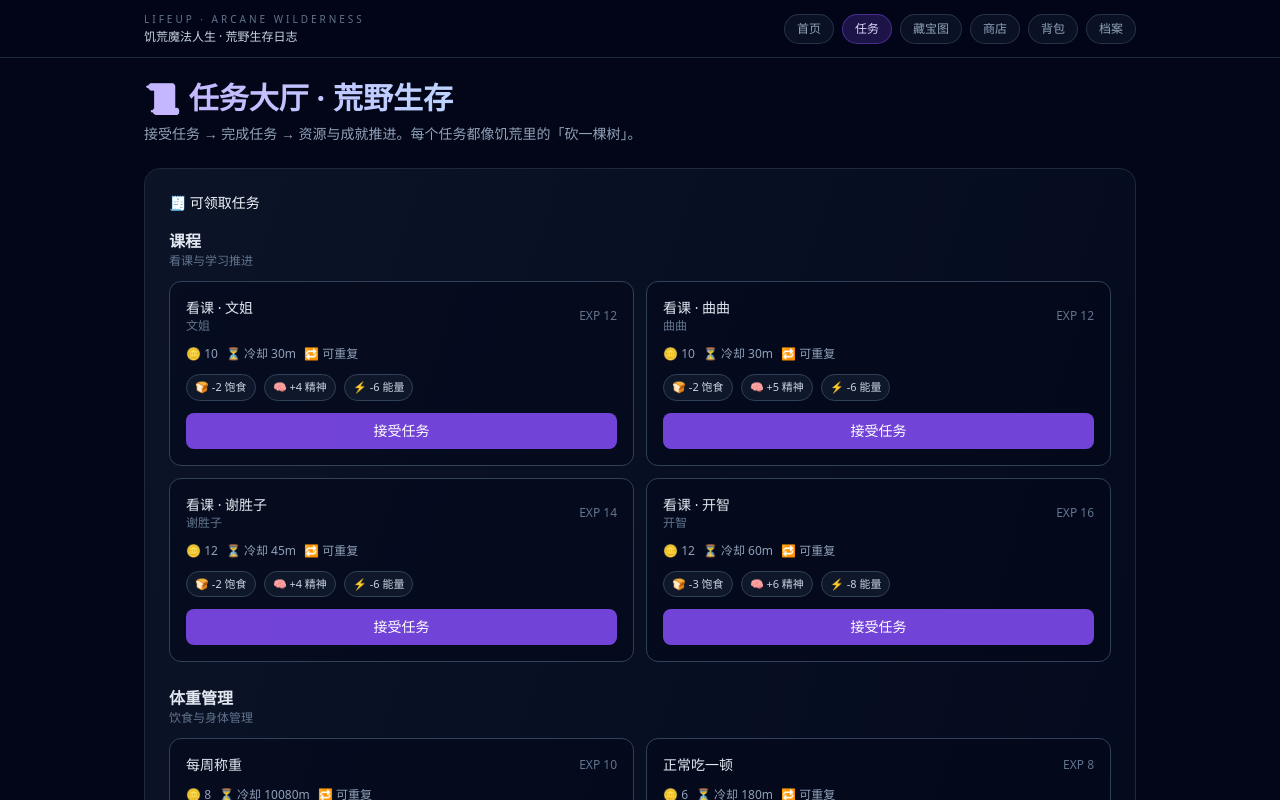
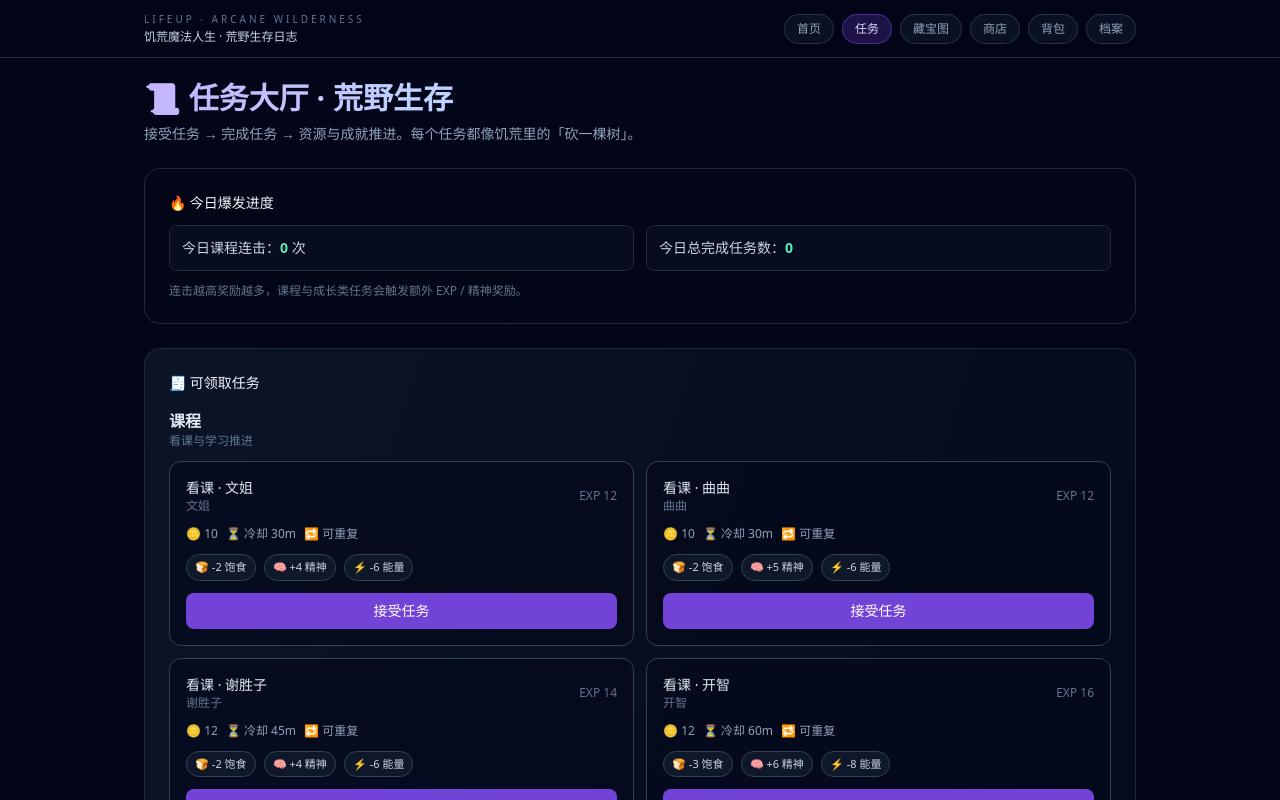
Before and after one commit to sun459876829/lifeup, a Next.js app: page /tasks in a window 1280 px wide. Shown: the top 800 px of the page. Built offline with nearby package versions, Linux system fonts and the light colour scheme.

Commit message:
Add burst reward tracking and UI feedback

```diff
--- a/src/app/gameConfig/achievementsConfig.js
+++ b/src/app/gameConfig/achievementsConfig.js
@@ -32,6 +32,41 @@ export const ACHIEVEMENTS_CONFIG = [
     reward: {
       coins: 40,
       stats: { energy: -2, sanity: 6 },
+    },
+  },
+  {
+    key: "burst_course_5",
+    name: "爆发学徒",
+    description: "单日课程任务完成 ≥ 5 次",
+    target: 5,
+    type: "burst_course_daily",
+    reward: {
+      coins: 50,
+      stats: { sanity: 6 },
+    },
+  },
+  {
+    key: "burst_course_10",
+    name: "超频学者",
+    description: "单日课程任务完成 ≥ 10 次",
+    target: 10,
+    type: "burst_course_daily",
+    reward: {
+      coins: 90,
+      stats: { sanity: 10 },
+      claimName: "🎓 超频学者徽章券",
+    },
+  },
+  {
+    key: "burst_total_20",
+    name: "荒野狂热者",
+    description: "单日完成任务总数 ≥ 20",
+    target: 20,
+    type: "burst_total_daily",
+    reward: {
+      coins: 120,
+      stats: { sanity: 12 },
+      claimName: "🔥 荒野狂热者徽章券",
     },
   },
   {
--- a/src/app/tasks/page.js
+++ b/src/app/tasks/page.js
@@ -14,7 +14,7 @@ function formatEffect(effect = {}) {
 }
 
 export default function TasksPage() {
-  const { hydrated, tasks, stats, achievements, registerTask, completeTask } = useWorld();
+  const { hydrated, tasks, stats, achievements, registerTask, completeTask, burst } = useWorld();
   const [message, setMessage] = useState("");
 
   const groupedTemplates = useMemo(() => {
@@ -44,7 +44,8 @@ export default function TasksPage() {
       setTimeout(() => setMessage(""), 3000);
       return;
     }
-    setMessage(`✨ 完成任务，获得 ${result.rewardCoins}🪙 + ${result.rewardExp} EXP`);
+    const burstMessage = result.burstMessage ? `\n${result.burstMessage}` : "";
+    setMessage(`✨ 完成任务，获得 ${result.rewardCoins}🪙 + ${result.rewardExp} EXP${burstMessage}`);
     setTimeout(() => setMessage(""), 3000);
   }
 
@@ -84,6 +85,8 @@ export default function TasksPage() {
 
   const todoTasks = tasks.filter((task) => task.status === "todo");
   const doneTasks = tasks.filter((task) => task.status === "done");
+  const courseStreak = burst?.byCategory?.course || 0;
+  const totalBurst = burst?.totalToday || 0;
 
   return (
     <div className="space-y-6">
@@ -97,10 +100,25 @@ export default function TasksPage() {
       </header>
 
       {message && (
-        <div className="rounded-lg bg-violet-500/20 border border-violet-500/40 p-3 text-sm text-violet-100">
+        <div className="rounded-lg bg-violet-500/20 border border-violet-500/40 p-3 text-sm text-violet-100 whitespace-pre-line">
           {message}
         </div>
       )}
+
+      <section className="rounded-2xl border border-slate-800 bg-slate-950/70 p-6 space-y-3">
+        <h2 className="text-sm font-medium text-slate-100">🔥 今日爆发进度</h2>
+        <div className="grid gap-3 md:grid-cols-2 text-sm text-slate-300">
+          <div className="rounded-lg border border-slate-800 bg-slate-900/40 p-3">
+            今日课程连击：<span className="text-emerald-300 font-semibold">{courseStreak}</span> 次
+          </div>
+          <div className="rounded-lg border border-slate-800 bg-slate-900/40 p-3">
+            今日总完成任务数：<span className="text-emerald-300 font-semibold">{totalBurst}</span>
+          </div>
+        </div>
+        <p className="text-xs text-slate-500">
+          连击越高奖励越多，课程与成长类任务会触发额外 EXP / 精神奖励。
+        </p>
+      </section>
 
       <section className="rounded-2xl border border-slate-800 bg-gradient-to-br from-slate-900/80 to-slate-950/90 p-6 space-y-4">
         <h2 className="text-sm font-medium text-slate-100">🧾 可领取任务</h2>
--- a/src/app/worldState.js
+++ b/src/app/worldState.js
@@ -19,6 +19,21 @@ const DEFAULT_WORLD = {
   phase: "day",
   randomEvent: null,
 };
+
+function getTodayKey(date = new Date()) {
+  const year = date.getFullYear();
+  const month = String(date.getMonth() + 1).padStart(2, "0");
+  const day = String(date.getDate()).padStart(2, "0");
+  return `${year}-${month}-${day}`;
+}
+
+function createDefaultBurst(dayKey = getTodayKey()) {
+  return {
+    dayKey,
+    totalToday: 0,
+    byCategory: {},
+  };
+}
 
 function newId() {
   if (typeof crypto !== "undefined" && crypto.randomUUID) {
@@ -61,6 +76,7 @@ function createDefaultState() {
     stats: { ...DEFAULT_STATS },
     world: { ...DEFAULT_WORLD },
     currency: { coins: 0 },
+    burst: createDefaultBurst(),
     tasks: [],
     completedTasks: [],
     treasureMaps: [],
@@ -153,6 +169,7 @@ function migrateLegacyState(raw) {
     tasks,
     completedTasks,
     treasureMaps,
+    burst: createDefaultBurst(),
   };
 }
 
@@ -169,6 +186,13 @@ function loadState() {
         stats: { ...DEFAULT_STATS, ...(parsed.stats || {}) },
         world: { ...DEFAULT_WORLD, ...(parsed.world || {}) },
         currency: { coins: parsed.currency?.coins ?? 0 },
+        burst: {
+          ...createDefaultBurst(),
+          ...(parsed.burst || {}),
+          dayKey: parsed.burst?.dayKey || getTodayKey(),
+          totalToday: parsed.burst?.totalToday ?? 0,
+          byCategory: parsed.burst?.byCategory || {},
+        },
         tasks: Array.isArray(parsed.tasks) ? parsed.tasks : [],
         completedTasks: Array.isArray(parsed.completedTasks) ? parsed.completedTasks : [],
         treasureMaps: Array.isArray(parsed.treasureMaps)
@@ -223,6 +247,41 @@ function calculateRewardModifier(randomEvent, taskCategory) {
     : { expMultiplier: 1, coinMultiplier: 1, expBonus: 0 };
 }
 
+const GROWTH_CATEGORIES = new Set(["life", "english", "future"]);
+
+function computeBurstBonus({ category, categoryCount, totalToday }) {
+  let bonusExp = 0;
+  let bonusCoins = 0;
+  let bonusStats = {};
+  const messages = [];
+
+  if (category === "course") {
+    if (categoryCount === 3) {
+      bonusExp += 30;
+      messages.push("🔥 课程连击 x3！额外奖励已发放");
+    } else if (categoryCount === 5) {
+      bonusExp += 60;
+      messages.push("🔥 课程连击 x5！额外奖励已发放");
+    } else if (categoryCount === 10) {
+      bonusExp += 120;
+      bonusStats = { ...bonusStats, sanity: (bonusStats.sanity || 0) + 5 };
+      messages.push("⚡ 课程连击 x10！爆发奖励 +120 EXP +5 精神");
+    }
+  }
+
+  if (GROWTH_CATEGORIES.has(category)) {
+    if (totalToday === 5) {
+      bonusExp += 20;
+      messages.push("⚡ 今日爆发 x5！成长奖励 +20 EXP");
+    } else if (totalToday === 10) {
+      bonusExp += 45;
+      messages.push("⚡ 今日爆发 x10！成长奖励 +45 EXP");
+    }
+  }
+
+  return { bonusExp, bonusCoins, bonusStats, messages };
+}
+
 function computeAchievementProgress(state, template) {
   const { completedTasks, world } = state;
 
@@ -255,6 +314,22 @@ function computeAchievementProgress(state, template) {
     const count = completedTasks.filter(
       (task) => task.category === "course" && task.day === world.day
     ).length;
+    return {
+      progress: Math.min(count, template.target),
+      unlockedNow: count >= template.target,
+    };
+  }
+
+  if (template.type === "burst_course_daily") {
+    const count = state.burst?.byCategory?.course || 0;
+    return {
+      progress: Math.min(count, template.target),
+      unlockedNow: count >= template.target,
+    };
+  }
+
+  if (template.type === "burst_total_daily") {
+    const count = state.burst?.totalToday || 0;
     return {
       progress: Math.min(count, template.target),
       unlockedNow: count >= template.target,
@@ -489,6 +564,12 @@ export function WorldProvider({ children }) {
     if (!state) return;
 
     setState((prev) => {
+      const todayKey = getTodayKey();
+      let burst = prev.burst || createDefaultBurst(todayKey);
+      if (burst.dayKey !== todayKey) {
+        burst = createDefaultBurst(todayKey);
+      }
+
       const currentPhase = prev.world.phase;
       let nextPhase = currentPhase;
       let nextDay = prev.world.day;
@@ -531,6 +612,7 @@ export function WorldProvider({ children }) {
           phase: nextPhase,
           randomEvent: nextEvent,
         },
+        burst,
       };
 
       return recalculateAchievements(nextState);
@@ -631,8 +713,11 @@ export function WorldProvider({ children }) {
     }
 
     const rewardModifier = calculateRewardModifier(state.world.randomEvent, task.category);
-    const rewardExp = Math.max(0, Math.round((task.exp || 0) * rewardModifier.expMultiplier) + rewardModifier.expBonus);
-    const rewardCoins = Math.max(0, Math.round((task.coinsReward || 0) * rewardModifier.coinMultiplier));
+    const baseRewardExp = Math.max(
+      0,
+      Math.round((task.exp || 0) * rewardModifier.expMultiplier) + rewardModifier.expBonus
+    );
+    const baseRewardCoins = Math.max(0, Math.round((task.coinsReward || 0) * rewardModifier.coinMultiplier));
 
     const completedAt = Date.now();
 
@@ -653,12 +738,34 @@ export function WorldProvider({ children }) {
       };
     });
 
+    const todayKey = getTodayKey();
+    let burst = state.burst || createDefaultBurst(todayKey);
+    if (burst.dayKey !== todayKey) {
+      burst = createDefaultBurst(todayKey);
+    }
+
+    const category = task.category || "other";
+    const nextTotalToday = burst.totalToday + 1;
+    const nextByCategory = {
+      ...burst.byCategory,
+      [category]: (burst.byCategory?.[category] || 0) + 1,
+    };
+
+    const { bonusExp, bonusCoins, bonusStats, messages } = computeBurstBonus({
+      category,
+      categoryCount: nextByCategory[category],
+      totalToday: nextTotalToday,
+    });
+
+    const rewardExp = baseRewardExp + bonusExp;
+    const rewardCoins = baseRewardCoins + bonusCoins;
+
     const updatedStats = clampStats({
       ...state.stats,
       hunger: state.stats.hunger + (task.effect?.hunger || 0),
-      sanity: state.stats.sanity + (task.effect?.sanity || 0),
-      health: state.stats.health + (task.effect?.health || 0),
-      energy: state.stats.energy + (task.effect?.energy || 0),
+      sanity: state.stats.sanity + (task.effect?.sanity || 0) + (bonusStats.sanity || 0),
+      health: state.stats.health + (task.effect?.health || 0) + (bonusStats.health || 0),
+      energy: state.stats.energy + (task.effect?.energy || 0) + (bonusStats.energy || 0),
     });
 
     const completedEntry = {
@@ -683,6 +790,11 @@ export function WorldProvider({ children }) {
         ...state.currency,
         coins: state.currency.coins + rewardCoins,
       },
+      burst: {
+        dayKey: todayKey,
+        totalToday: nextTotalToday,
+        byCategory: nextByCategory,
+      },
     };
 
     nextState = progressTreasureMapsInternal(nextState, task);
@@ -695,6 +807,7 @@ export function WorldProvider({ children }) {
       ok: true,
       rewardExp,
       rewardCoins,
+      burstMessage: messages.join("\n"),
     };
   }, [state]);
 
@@ -893,6 +1006,7 @@ export function WorldProvider({ children }) {
     treasureMaps: state?.treasureMaps || [],
     claims: state?.claims || [],
     achievements: state?.achievements || [],
+    burst: state?.burst || createDefaultBurst(),
     changeStats,
     advancePhase,
     addCoins,
```
